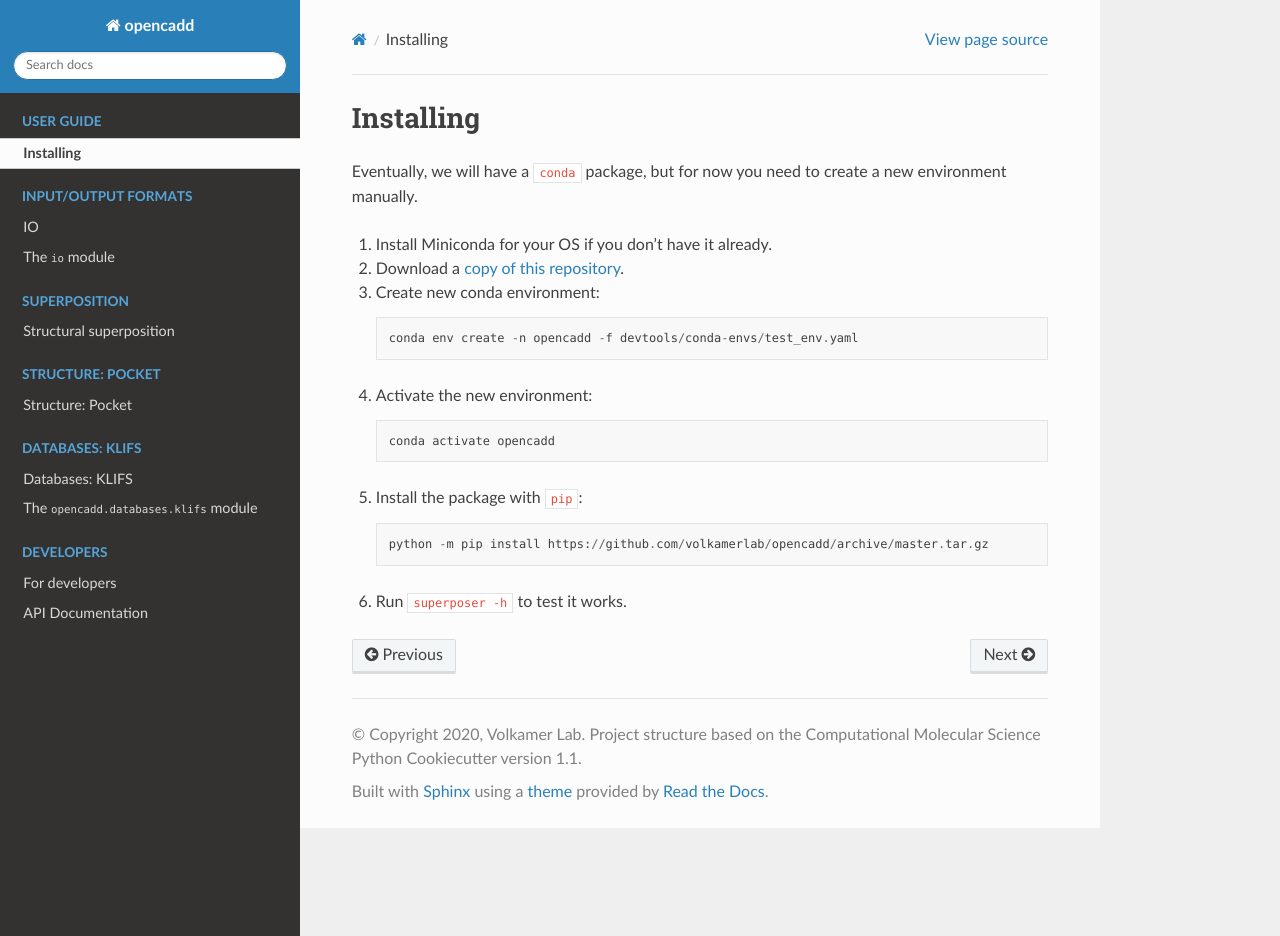
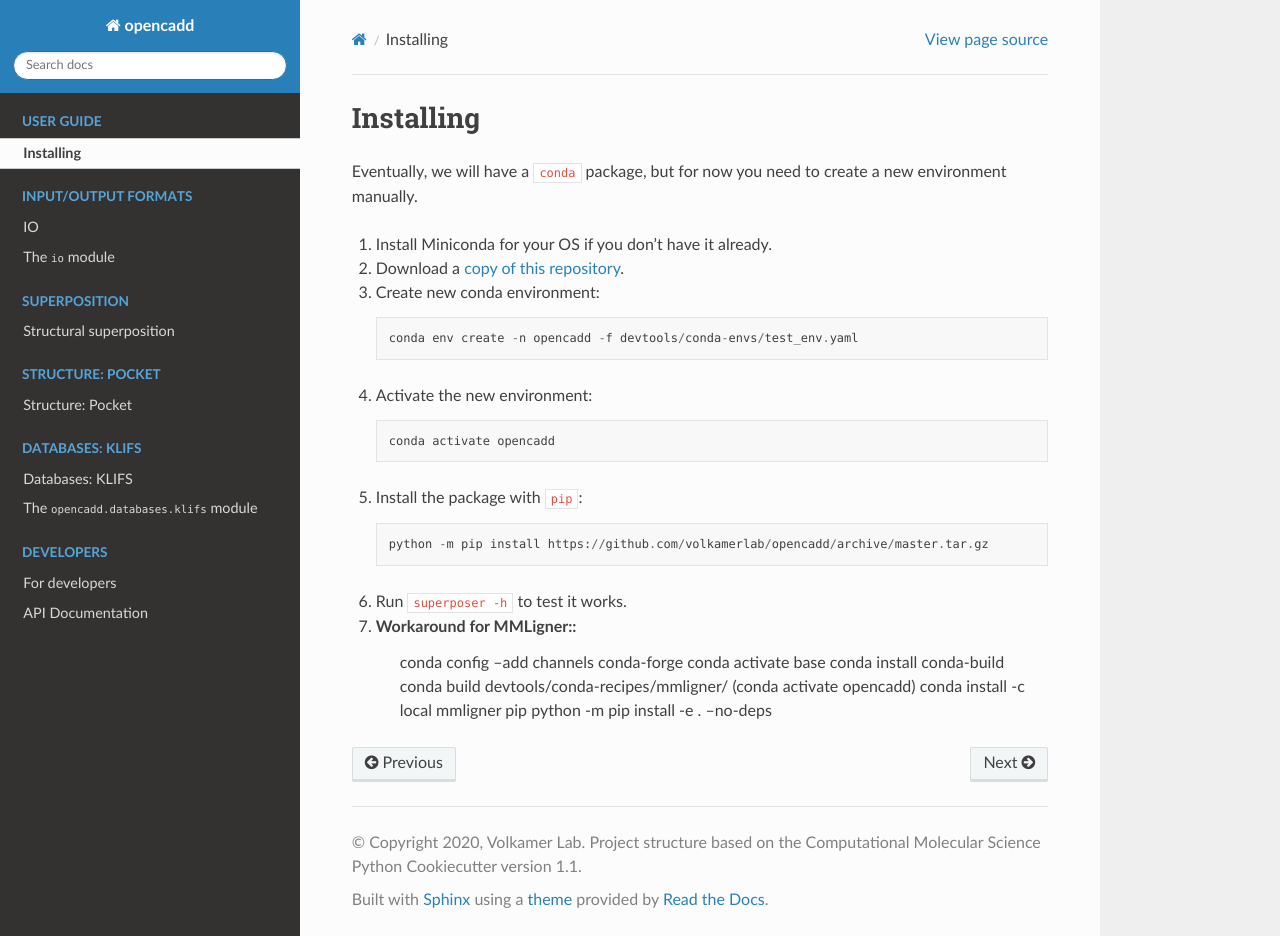
Before and after one commit to volkamerlab/opencadd, a Sphinx documentation site: the page built from docs/installing.rst, in a window 1280 px wide and 936 px high. Built offline with Sphinx 7.4.7 and the Read the Docs theme 2.0.0, drawn with Linux system fonts in a browser that asks for light colours; pages that are not in the unit, such as notebooks, are missing from menus.

Commit message:
updated docs for workaround with updated MMLigner

```diff
--- a/docs/installing.rst
+++ b/docs/installing.rst
@@ -18,3 +18,12 @@ Eventually, we will have a ``conda`` package, but for now you need to create a n
     python -m pip install https://github.com/volkamerlab/opencadd/archive/master.tar.gz
 
 6. Run ``superposer -h`` to test it works.
+
+7. Workaround for MMLigner::
+    conda config --add channels conda-forge
+    conda activate base
+    conda install conda-build
+    conda build devtools/conda-recipes/mmligner/
+    (conda activate opencadd)
+    conda install -c local mmligner pip
+    python -m pip install -e . --no-deps
```
